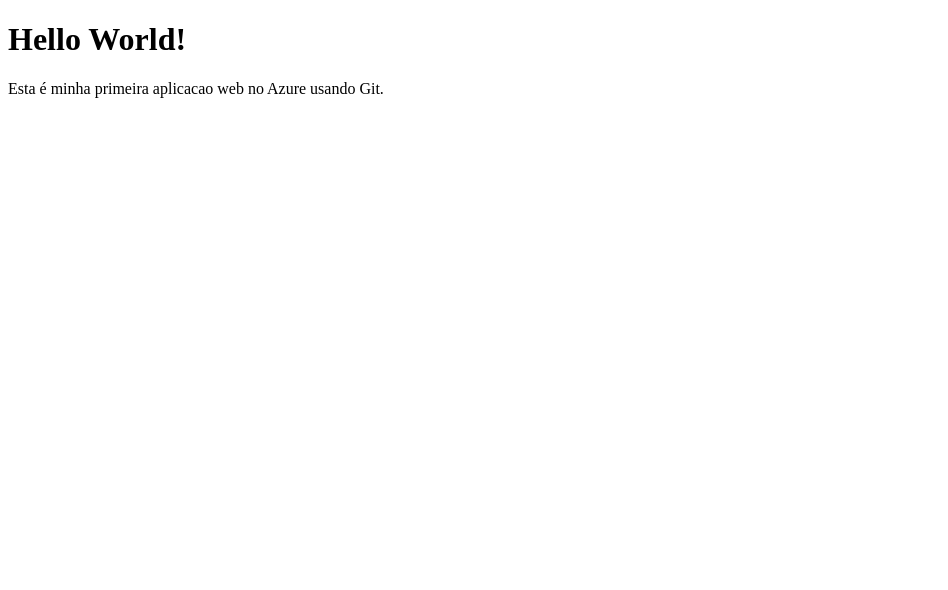
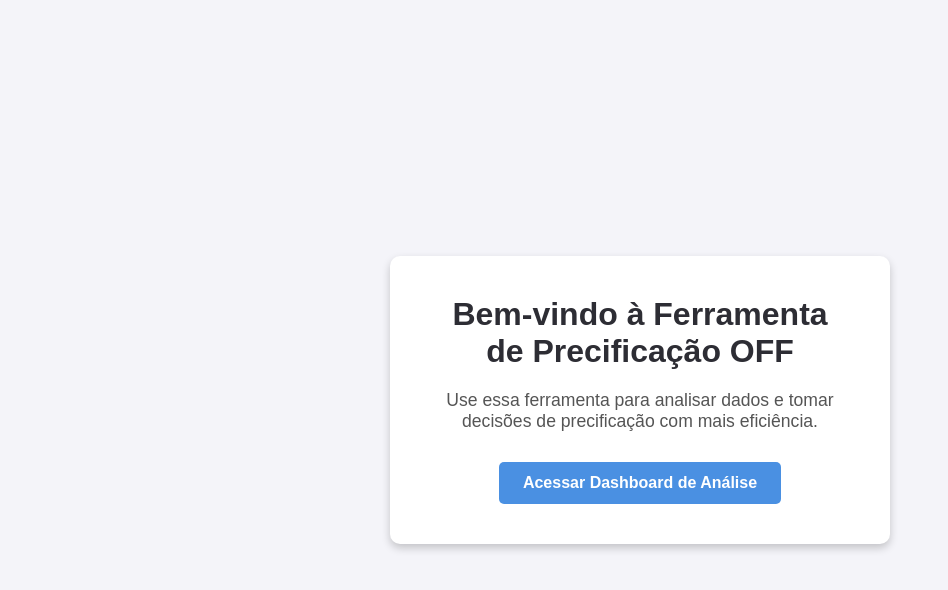
Before and after one commit to caiolaurinogomes/PrimeiroApp, a plain HTML site: page index.html in a window 1280 px wide. Shown: the whole page, without its empty margins (0-948 px from the left). Drawn offline with Linux system fonts and the light colour scheme.

Commit message:
Update index.html

```diff
--- a/index.html
+++ b/index.html
@@ -1,10 +1,76 @@
 <!DOCTYPE html>
-<html>
+<html lang="pt">
 <head>
-  <title>Minha Aplicacao Web no Azure. Olá</title>
+    <meta charset="UTF-8">
+    <meta name="viewport" content="width=device-width, initial-scale=1.0">
+    <title>Ferramenta de Precificação OFF</title>
+    <style>
+        /* Reset básico */
+        * {
+            margin: 0;
+            padding: 0;
+            box-sizing: border-box;
+            font-family: Arial, sans-serif;
+        }
+
+        /* Estilo da página */
+        body {
+            display: flex;
+            justify-content: center;
+            align-items: center;
+            height: 100vh;
+            background-color: #f4f4f9;
+            color: #333;
+        }
+
+        /* Container centralizado */
+        .container {
+            text-align: center;
+            background-color: #ffffff;
+            padding: 40px;
+            border-radius: 10px;
+            box-shadow: 0 4px 8px rgba(0, 0, 0, 0.2);
+            max-width: 500px;
+            width: 100%;
+        }
+
+        /* Título principal */
+        h1 {
+            font-size: 2rem;
+            color: #2D2D34;
+            margin-bottom: 20px;
+        }
+
+        /* Parágrafo */
+        p {
+            font-size: 1.1rem;
+            color: #555;
+            margin-bottom: 30px;
+        }
+
+        /* Botão estilizado */
+        .button {
+            display: inline-block;
+            padding: 12px 24px;
+            background-color: #4a90e2;
+            color: #fff;
+            font-size: 1rem;
+            font-weight: bold;
+            text-decoration: none;
+            border-radius: 5px;
+            transition: background-color 0.3s ease;
+        }
+
+        .button:hover {
+            background-color: #357ABD;
+        }
+    </style>
 </head>
 <body>
-  <h1>Hello World!</h1>
-  <p>Esta é minha primeira aplicacao web no Azure usando Git.</p>
+    <div class="container">
+        <h1>Bem-vindo à Ferramenta de Precificação OFF</h1>
+        <p>Use essa ferramenta para analisar dados e tomar decisões de precificação com mais eficiência.</p>
+        <a href="/login?next=/dashboard" class="button">Acessar Dashboard de Análise</a>
+    </div>
 </body>
 </html>
```
